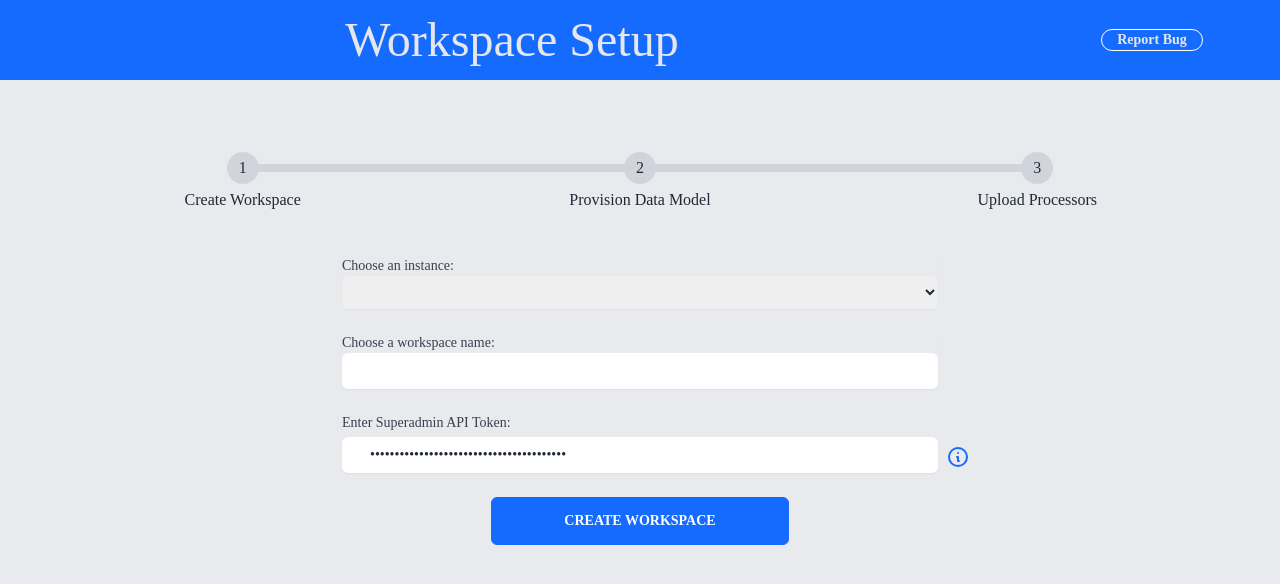
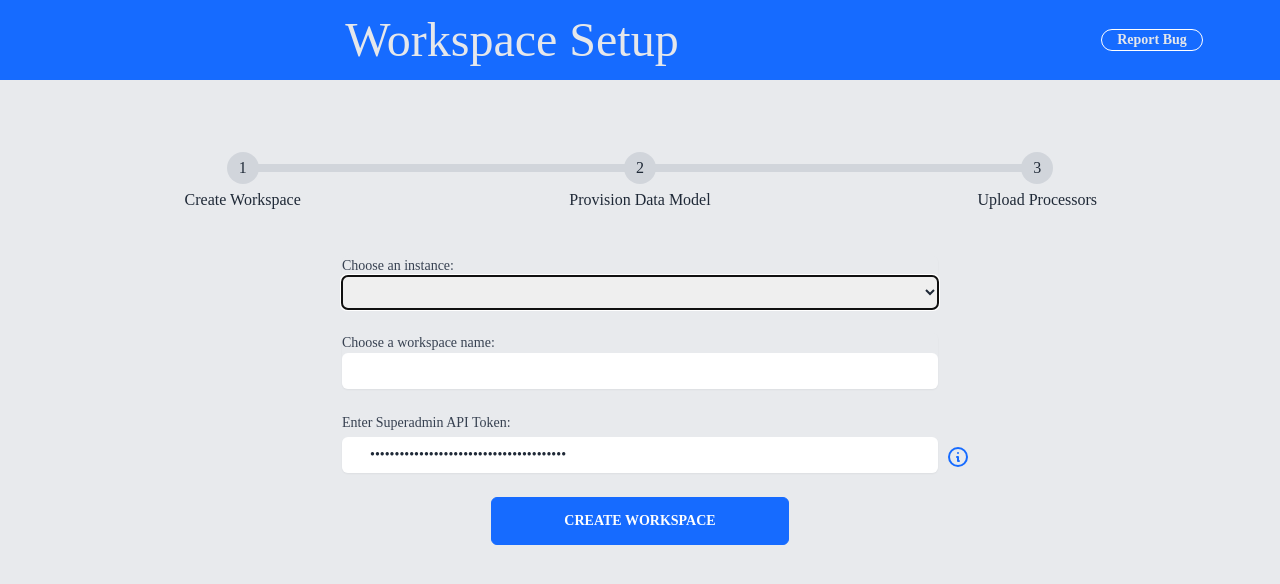
Before and after one commit to vg-leanix/moonwalker, a Nuxt app in the folder frontend/: page / in a window 1280 px wide. Shown: the top 584 px of the page. Built offline with nearby package versions, Linux system fonts and the light colour scheme; a web font is replaced by a local one.

Commit message:
improved UX

```diff
--- a/frontend/components/settings.vue
+++ b/frontend/components/settings.vue
@@ -114,6 +114,7 @@
             <select
               name="instance"
               required
+              autofocus
               :disabled="this.$store.state.firstStep"
               id="instance"
               v-model="instance"
@@ -153,6 +154,7 @@
                 'text-gray-600': !this.$store.state.showCreateWS,
               }"
               required
+
               :disabled="this.$store.state.firstStep"
               class="
                 focus:ring-indigo-500
--- a/frontend/layouts/default.vue
+++ b/frontend/layouts/default.vue
@@ -4,6 +4,7 @@
       <AppHeader />
       <div
       class="z-20"
+      @click="openTooltip"
       :class="{
         'bg-gray-800 ': this.$store.state.superAdminToolTip,
         'bg-opacity-50': this.$store.state.superAdminToolTip,
@@ -26,5 +27,10 @@ export default {
   components: {
     AppHeader,
   },
+  methods: {
+    openTooltip() {
+      this.$store.commit("setTooltipSuperAdmin");
+    }
+  },
 };
 </script>
```
